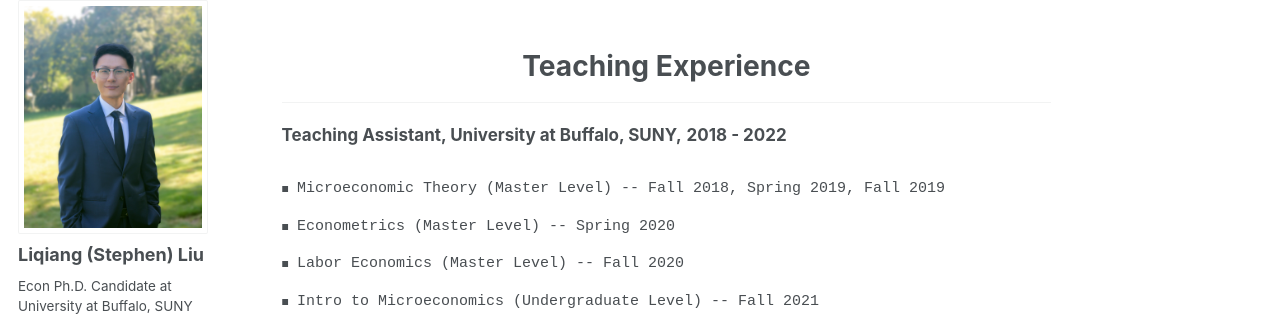
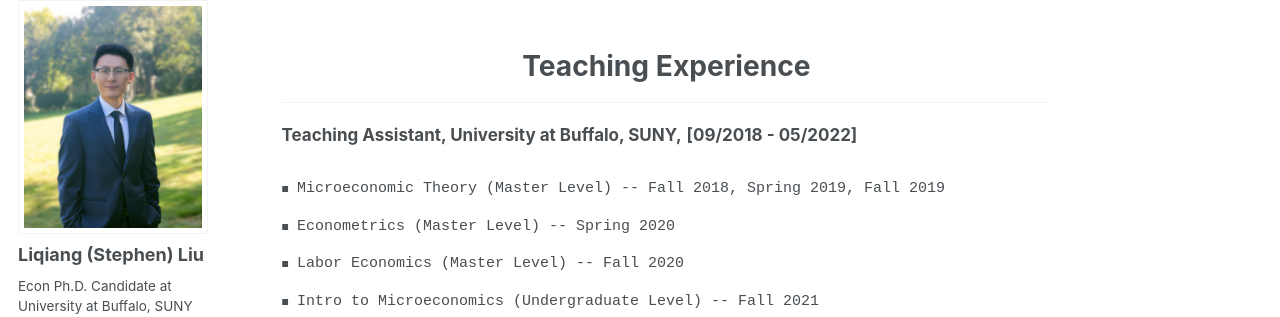
Before and after one commit to Liqiang-Liu/Liqiang-Liu.github.io, a Jekyll site: the page built from _pages/teaching.md, in a window 1280 px wide. Shown: the part 118-435 px from the top of the page. Built offline with Jekyll 4.4.1, drawn with Linux system fonts in a browser that asks for light colours.

Commit message:
Update teaching.md

```diff
--- a/_pages/teaching.md
+++ b/_pages/teaching.md
@@ -25,7 +25,7 @@ redirect_from:
 </style>
 
 
-<span style="font-size: 17px;"> <strong>Teaching Assistant, University at Buffalo, SUNY,</strong> <strong> 2018 - 2022</strong> </span><br>
+<span style="font-size: 17px;"> <strong>Teaching Assistant, University at Buffalo, SUNY,</strong> <strong> [09/2018 - 05/2022]</strong> </span><br>
 <ul class="custom-bullet">
     <ul class="custom-bullet">
       <li><span style="font-size: 15px; font-family: monospace;">Microeconomic Theory (Master Level) -- Fall 2018, Spring 2019, Fall 2019</span></li>
```
